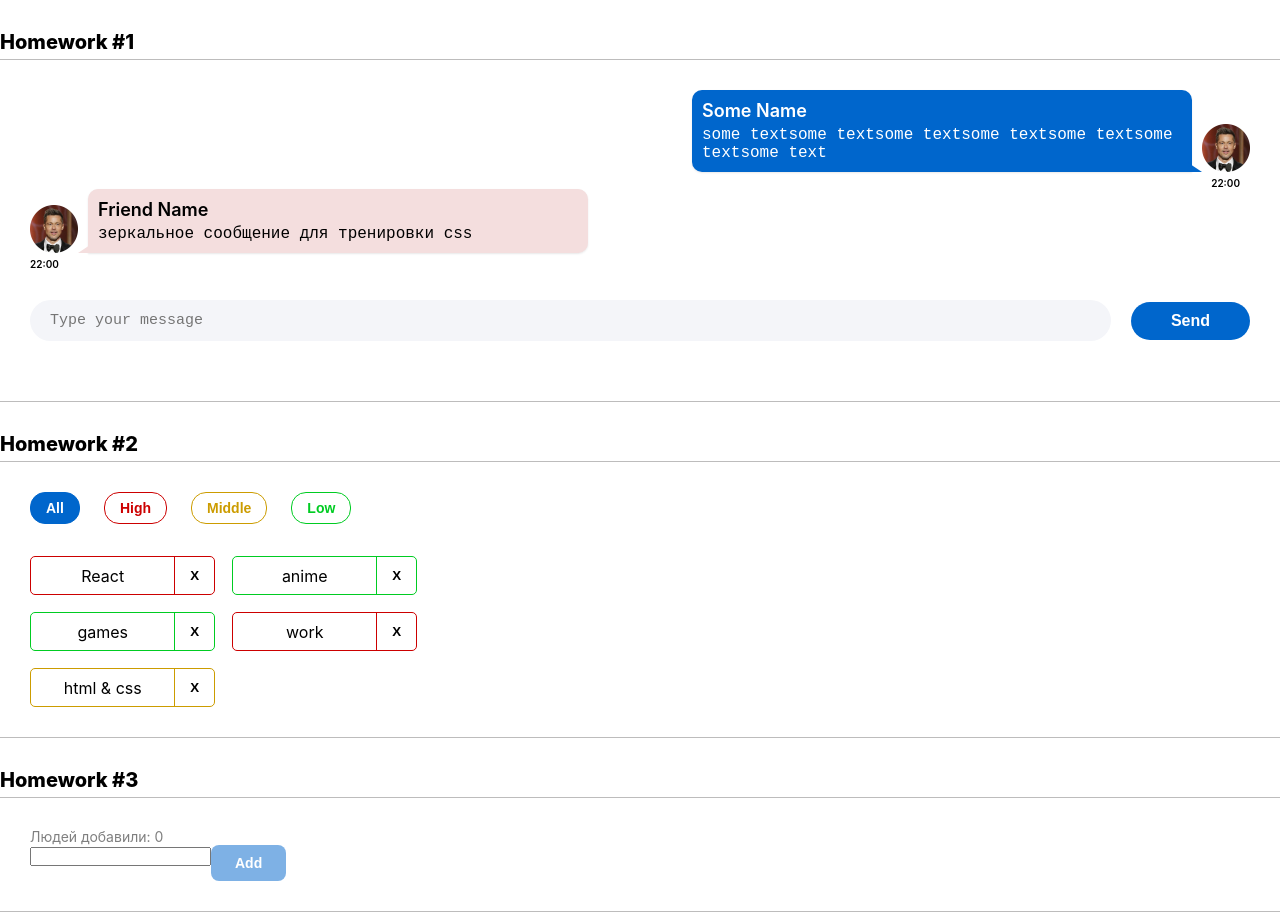
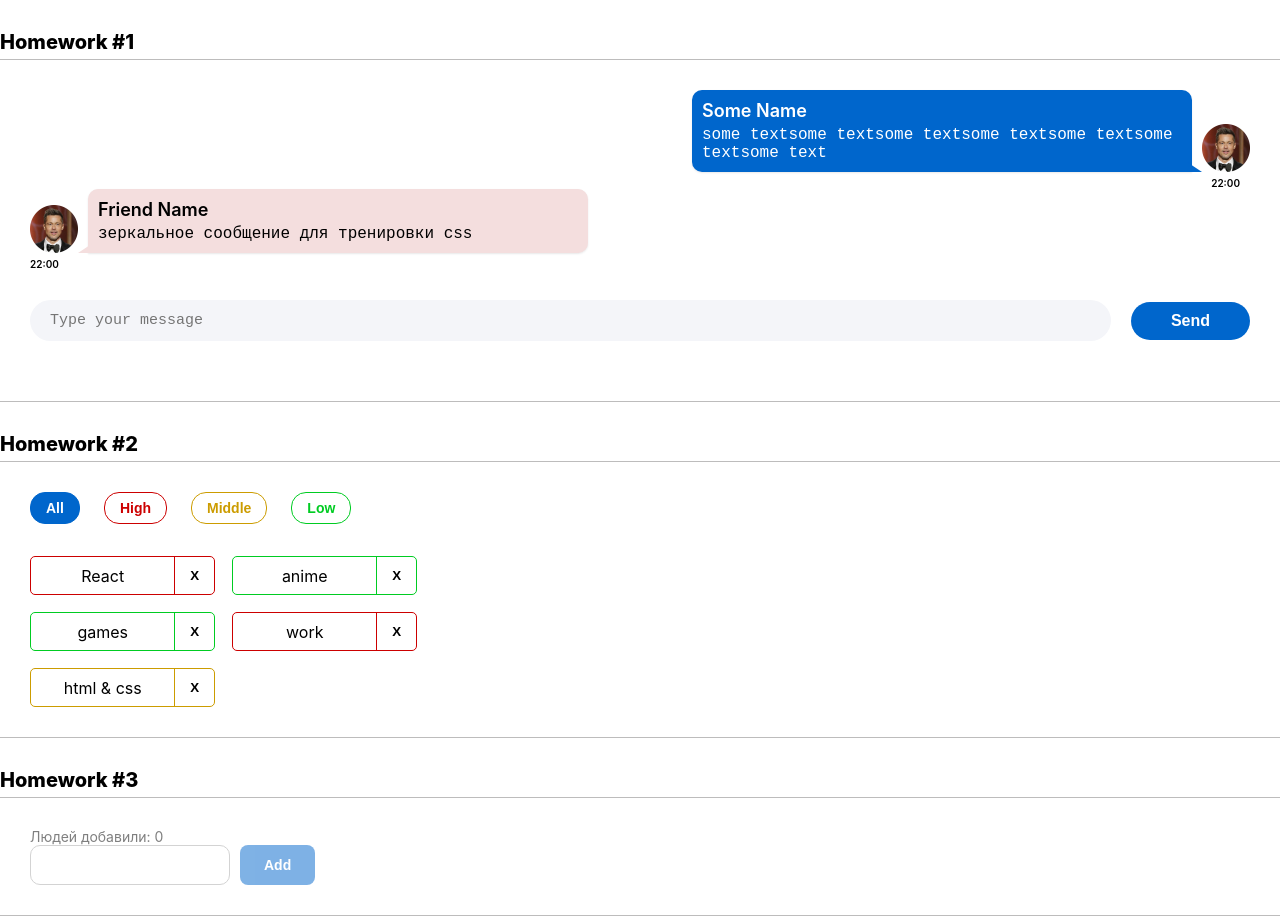
Before and after one commit to Ramashka-Luba/homeWork-02, a React (Create React App) app: page /#/pre-junior in a window 1280 px wide. Built offline with nearby package versions, Linux system fonts and the light colour scheme.

Commit message:
hw-3 fixed class & styles

```diff
--- a/src/s2-homeworks/hw03/Greeting.module.css
+++ b/src/s2-homeworks/hw03/Greeting.module.css
@@ -4,6 +4,7 @@
 
 .inputAndButtonContainer {
     display: flex;
+    gap: 10px;
 }
 
 .error {
@@ -11,16 +12,22 @@
 }
 
 .input {
+    height: 40px;
+    width: 200px;
+    border-radius: 10px;
+    border: 1px solid lightgray;
 }
 
 .input:focus {
 }
 
 .errorInput {
+    border: 1px solid red;
 }
 
 .button {
-    padding: 8px 24px;
+    height: 40px;
+    padding-inline: 24px;
     font-size: 14px;
     font-weight: 600;
     line-height: 20px;
@@ -42,10 +49,13 @@
 }
 
 .text {
+
     font-size: 14px;
     color: #00000080;
 
 }
 
 .greeting {
+    margin-top: 5px;
+    color: #00000080;
 }
--- a/src/s2-homeworks/hw03/Greeting.tsx
+++ b/src/s2-homeworks/hw03/Greeting.tsx
@@ -25,7 +25,7 @@ const Greeting: React.FC<GreetingPropsType> = (
         lastUserName,
     } // деструктуризация пропсов
 ) => {
-    const inputClass = s.errorInput // need to fix with (?:)
+    const inputClass = error ? `${s.errorInput} ${s.input}` : s.input // need to fix with (?:)
 
     return (
         <div id={'hw3-form'} className={s.greetingForm}>
```
